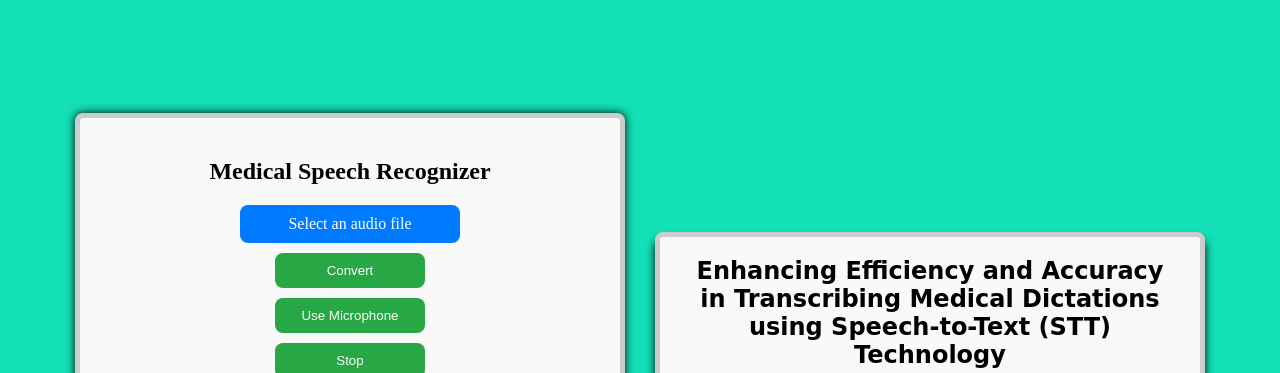
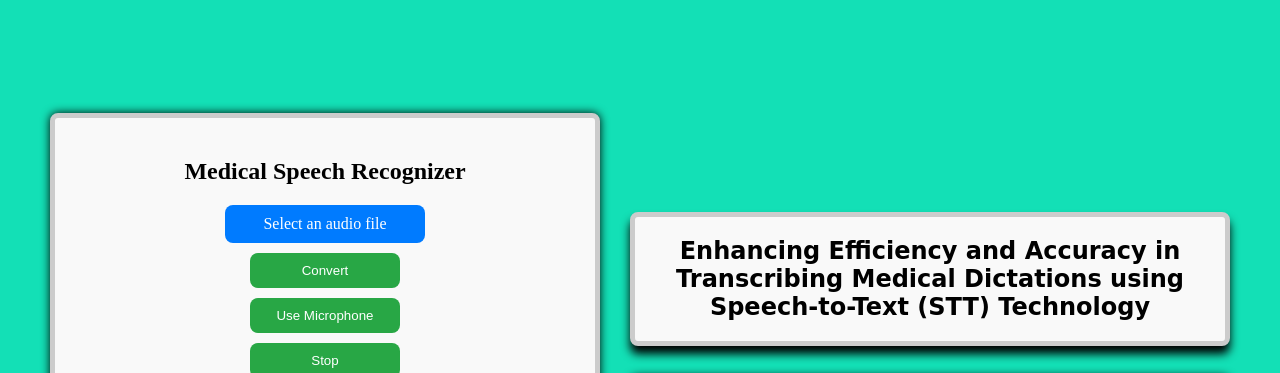
Before and after one commit to GauthamSrini/SpeechAssistant, a Flask app: page / in a window 1280 px wide. Shown: the top 373 px of the page. Run offline with Flask 2, Linux system fonts and the light colour scheme; some web fonts are replaced.

Commit message:
Update index.html

```diff
--- a/templates/index.html
+++ b/templates/index.html
@@ -26,7 +26,7 @@
 
         }
         .des p{
-            max-width: 500px;
+            max-width: 550px;
             padding: 20px;
             border: 5px solid #ccc;
             border-radius: 8px;
@@ -37,13 +37,13 @@
         .tit{
             text-align: center;
             font-family: 'Lumanosimo', cursive;
-            max-width: 500px;
+            max-width: 550px;
             padding: 20px;
             border: 5px solid #ccc;
             border-radius: 8px;
             box-shadow: 0 8px 10px black;
             background-color: #f9f9f9;
-            margin-bottom:20px;
+            margin-bottom:30px;
 
         }
         h1 {
@@ -62,7 +62,7 @@
         }
         label {
             display: block;
-            width: 200px;
+            width: 180px;
             padding: 10px;
             background-color: #007bff;
             color: #fff;
@@ -101,6 +101,7 @@
         #download-microphone-button {
             display: block;
             width: 150px;
+            text-align: center;
             padding: 10px;
             background-color: #007bff;
             color: #fff;
@@ -152,10 +153,10 @@
         <div class="des">
             <div>
             <h2 class="tit">Enhancing Efficiency and Accuracy in Transcribing Medical Dictations using Speech-to-Text (STT) Technology</h2> </div>
-            <p id="sol" style="background-color: white;">This project aims to revolutionize medical dictation transcription by leveraging advanced Speech-to-Text (STT) technology.
+            <p id="sol" style="background-color: white; font-size: 20px;">This project aims to revolutionize medical dictation transcription by leveraging advanced <span style="color:green; font-weight: bold;"> Speech-to-Text (STT) technology</span>
                 By fine-tuning STT models to handle complex medical terminology and diverse accents,
                 we aim to significantly enhance both accuracy and efficiency.
-                The project's outcomes will streamline healthcare documentation, improve patient care,
+                The project's outcomes will streamline <span style="color: green; font-weight: bold;">healthcare documentation</span>, improve patient care,
                 and reduce the administrative burden on healthcare professionals.
             </p>
         </div>
```
